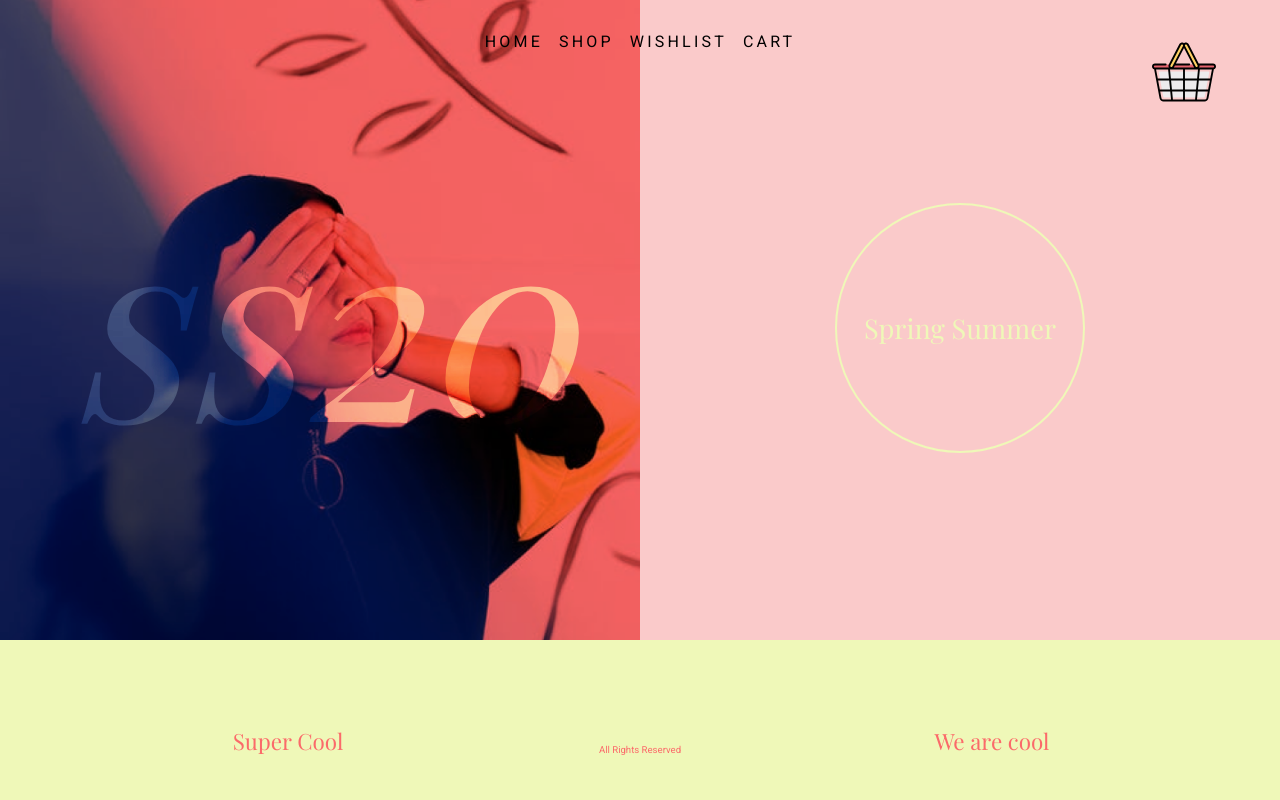
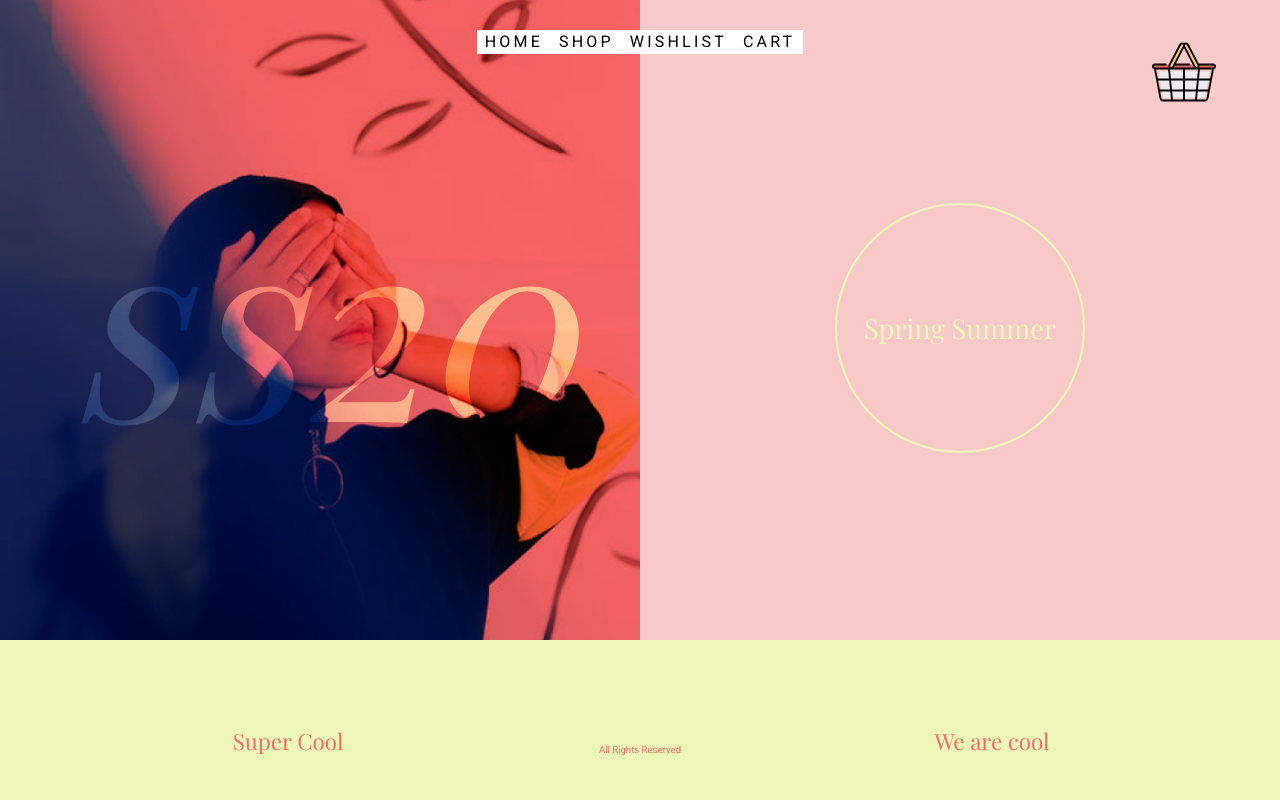
Before and after one commit to seymonyu/borlin, a React (Create React App) app: page / in a window 1280 px wide. Shown: the top 800 px of the page. Built offline with nearby package versions, Linux system fonts and the light colour scheme; a web font is replaced by a local one.

Commit message:
Navbar background

```diff
--- a/src/stylesheets/Navbar.scss
+++ b/src/stylesheets/Navbar.scss
@@ -30,6 +30,7 @@
 .navbar--list_item {
   display: inline;
   color: $lemon !important;
+  background-color: $white;
 }
 
 .navbar--link {
@@ -49,9 +50,10 @@
   display: inline;
   color: black !important;
 }
-#basket{
-  width:5%;
-position:absolute;
-cursor:pointer;
-top:5%;
-left:90%;}
+#basket {
+  width: 5%;
+  position: absolute;
+  cursor: pointer;
+  top: 5%;
+  left: 90%;
+}
```
